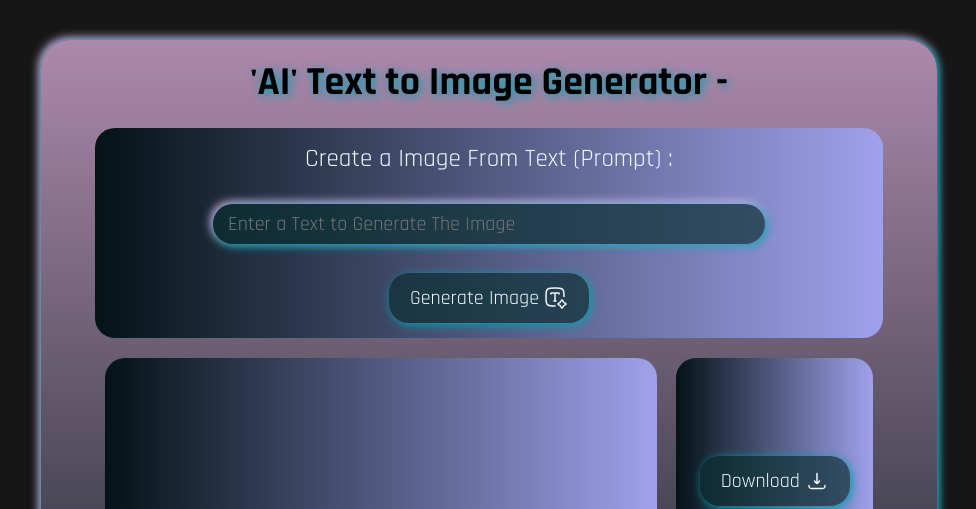
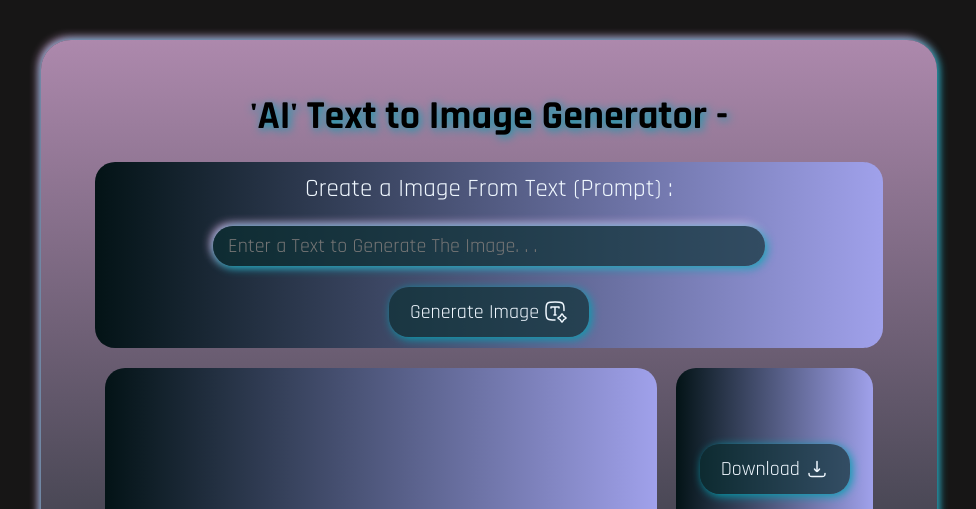
Before and after one commit to SarthakDattaDnyane/Text-to-image-gen, a plain HTML site: page index.html in a window 1280 px wide. Shown: the top 509 px of the page, without its empty margins (151-1127 px from the left). Drawn offline with Linux system fonts and the light colour scheme; a web font is replaced by a local one.

Commit message:
Up 1  index.html
update 1

```diff
--- a/index.html
+++ b/index.html
@@ -8,17 +8,18 @@
 </head>
 <body>
 <div class="container">
+    <br>
     <h1>'AI' Text to Image Generator -</h1>
 
     <div class="input">
         <label>Create a Image From Text (Prompt) :</label>
-        <input type="text" id="input" placeholder="Enter a Text to Generate The Image">
+        <input type="text" id="input" placeholder="Enter a Text to Generate The Image. . .">
         <button id="btn">Generate Image <img src="gen.svg"></button>
     </div>
 
     <div class="output">
         <div class="image">
-            <img id="image" src="" alt="loading...">
+            <img id="image"src="" alt="loading...">
             <img id="svg" src="image.svg">
             <img id="loading" src="1.load.gif">
         </div>
@@ -27,6 +28,7 @@
             <button id="reset">Reset <img src="reset.svg"></button>
         </div>
     </div>
+    <br>
 </div>
 
     <script>
```
